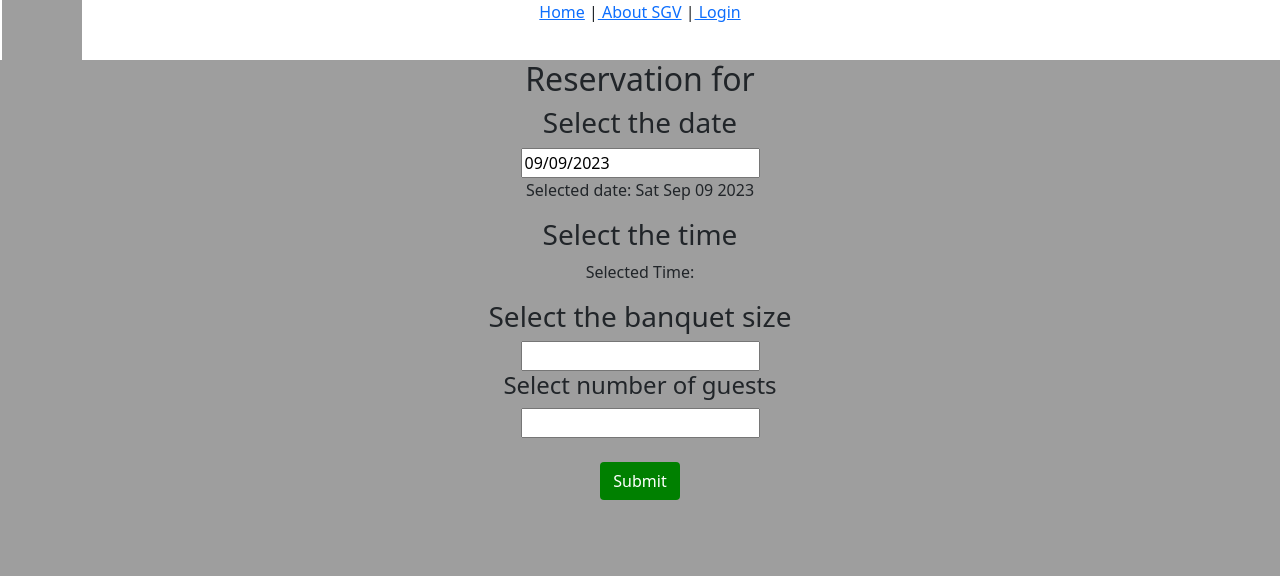
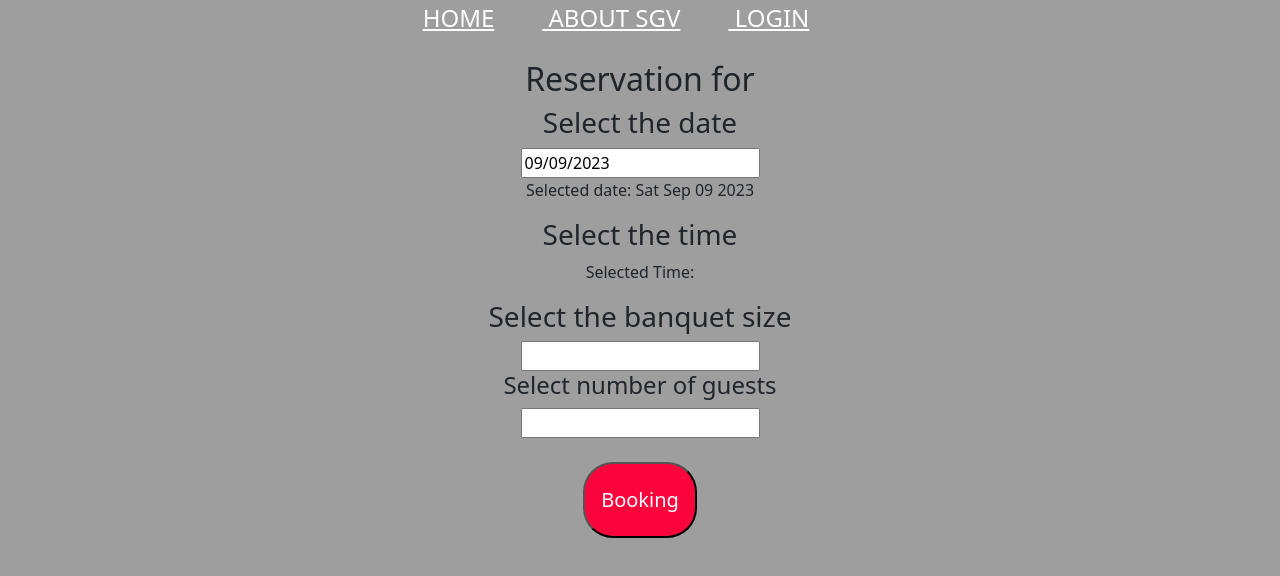
Before and after one commit to andrewhuynh561/Reservation-restaurant, a React (Vite) app in the folder web_app/: page /restaurants/1/booking in a window 1280 px wide. Shown: the top 576 px of the page. Built offline with nearby package versions, Linux system fonts and the light colour scheme; no server answers.

Commit message:
added restaurant page

```diff
--- a/web_app/src/App.css
+++ b/web_app/src/App.css
@@ -1,3 +1,10 @@
+:root{
+  --main-color: #fe043c;
+  --sec-color:#35cd8c;
+  --color-dark:#1d2231;
+  --text-frey:#8390a2;
+}
+
 #root {
   max-width: 1280px;
   margin: 0 auto;
@@ -42,7 +49,48 @@
   height:60px;
   object-fit: contain;
 }
-.navbar{
+
+.nav-inner,
+.nav-menu ul,
+.nav-menu2{
   display: flex;
+  align-items: center;
 
 }
+
+.nav-menu li :last-child{
+  margin-right: 0;
+
+}
+.login{
+
+}
+.nav-menu  a{
+  color: #fff;
+  margin-right: 3rem;
+  align-items: center;
+  justify-content: center;
+  text-transform: uppercase;
+  font-weight:500 ;
+  font-size: x-large;
+}
+.nav-menu a:hover{
+  color:var(--main-color);
+  border-bottom: 2px solid var(--main-color);
+
+}
+
+
+.reservation-btn{
+  padding: 1.3rem 1rem;
+  border-radius: 30px;
+  color: #fff;
+  background: var(--main-color);
+  transition: background-color 300ms;
+  font-size: 20px;
+}
+.reservation-btn:hover{
+  color: #fff;
+  background: var(--sec-color);
+
+}
--- a/web_app/src/App.jsx
+++ b/web_app/src/App.jsx
@@ -10,13 +10,14 @@ function App() {
   return (
     <>
       <BrowserRouter>
-        <div className="row" style={{backgroundColor: 'white'}}>
+        <div className=" row" >
           <img src="http://localhost:6060/images/logo.png" className="topleft col-1" alt="FunDev"></img>
-          <nav className="mb-4 col-10">
-            <Link to="/">Home</Link> |
-            <Link to="/about"> About SGV</Link> |
-            <Link to="/login"> Login</Link>
+          <nav className="nav-menu mb-4 col-10 ">
+            <Link to="/">Home</Link>
+            <Link to="/about"> About SGV</Link>
+            <Link className="login" to="/login"> Login</Link>
           </nav>
+
         </div>
         <Routes>
           <Route index                           element={<Home />} />
--- a/web_app/src/routes/Booking.jsx
+++ b/web_app/src/routes/Booking.jsx
@@ -2,6 +2,7 @@ import React, { useEffect, useState } from "react";
 import { useParams } from "react-router-dom";
 import DatePicker from "react-datepicker";
 import "react-datepicker/dist/react-datepicker.css";
+import '../App.css'
 import { AdapterDayjs } from '@mui/x-date-pickers/AdapterDayjs';
 import { LocalizationProvider } from '@mui/x-date-pickers/LocalizationProvider';
 import { DigitalClock } from "@mui/x-date-pickers";
@@ -178,11 +179,11 @@ function Booking() {
       <div className="newResbtn">
         <br />
         <button
-          className="btn submitBtn"
+          className="reservation-btn"
           type="submit"
-          style={{ backgroundColor: "green", color: "white" }}
+
         >
-          Submit<span></span>
+          Booking<span></span>
         </button>
       </div>
     </form>
--- a/web_app/src/routes/Restaurant.jsx
+++ b/web_app/src/routes/Restaurant.jsx
@@ -2,7 +2,9 @@ import React, { useEffect, useState } from "react";
 import { useParams, Link } from "react-router-dom";
 import ImageGallery from "react-image-gallery";
 import "react-image-gallery/styles/css/image-gallery.css";
+import '../App.css'
 // import "bootstrap/dist/css/bootstrap.min.css";
+
 
 // Mexikana images
 import Mexikana1 from './.././images/mexikana/Aug-18.jpg';
@@ -165,21 +167,21 @@ function Restaurant() {
 
   return (
     <>
-      <div className="jumbotron py-1 my-2 alert-secondary">
-        <h1 className="text-center">{restaurant.name}</h1>
-      </div>
+      <div className="card">
+      <h1 className="text-center">{restaurant.name} Menu</h1>
       <div className="row">
         <div className="col text-center">
-          <p style={{ fontStyle: "italic", color: "grey" }}>
+          <p style={{ fontStyle: "italic", color: "grey",fontFamily:"cursive" }}>
             {description(id)}
           </p>
         </div>
       </div>
 
-      <ImageGallery slideInterval={4000} slideDuration={1000} autoPlay={true} showBullets={true} showPlayButton={false} showFullscreenButton={false} items={gallery(id)}></ImageGallery>
+      <ImageGallery  slideInterval={4000} slideDuration={1000} autoPlay={true} showBullets={true} showPlayButton={false} showFullscreenButton={false} items={gallery(id)}></ImageGallery>
 
-      <Link to={`/restaurants/${restaurant.restaurantID}/booking/`} className="btn btn-primary">BOOK</Link>
-      <p>All Images we use just for education only.</p>
+      <Link  to={`/restaurants/${restaurant.restaurantID}/booking/`} className="reservation-btn">Reservation</Link>
+      <p style={{paddingTop:"5px"}}>All Images we use just for education only.</p>
+      </div>
     </>
   );
 }
```
